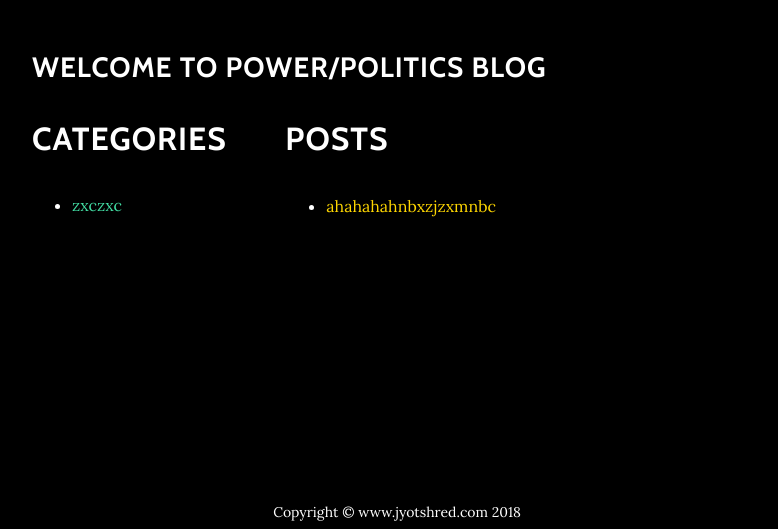
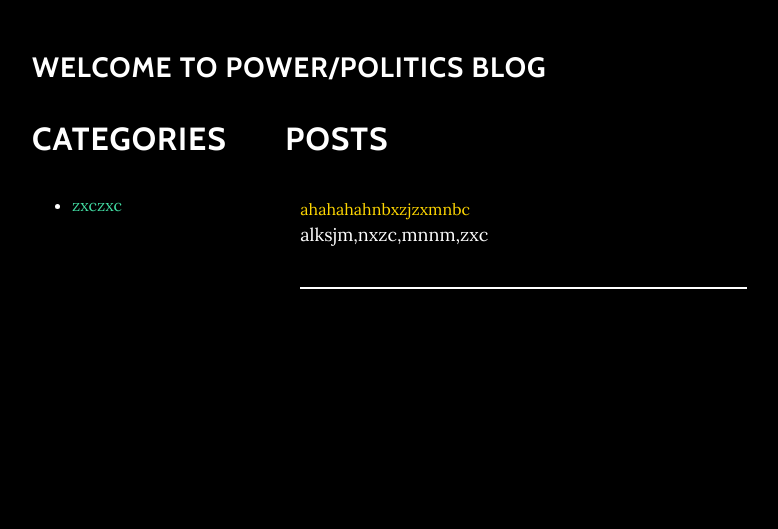
Before and after one commit to 00baker/gym, a Django app: template templates/politics/index.html in a window 1280 px wide. Shown: the part 149-678 px from the top of the page, without its empty margins (243-1021 px from the left). Run offline with Django 3.2, Linux system fonts and the light colour scheme; the template is opened without the code that fills it: values that come from a table or form of the project are taken from there, others are empty; data comes from the database, SQL or seed files in the repository; some libraries are stand-ins or nearby versions.

Commit message:
Update index.html
minor change

```diff
--- a/templates/politics/index.html
+++ b/templates/politics/index.html
@@ -18,17 +18,30 @@
         <div class="col-md-8">
             <h2>Posts</h2>
             {% if posts %}
-                <ul>
-                {% for post in posts %}
-                    <div class="card card-outline-primary mb-3 text-center" style="background-color: black">
-                        <div class="card-block">
-                            <blockquote class="card-blockquote">
-                                <li style="text-align: left"><a href="{{ post.get_absolute_url }}" style="color: #FFD700">{{ post.title }}</a></li>
-                            </blockquote>
+            <div class="container">
+                <div class="panel-group">
+                    {% for post in posts %}    <!-- for loop -->
+
+                        <div class="panel panel-default" style="border-bottom: 2px solid; border-color: white;padding-bottom: 2px;padding-top: 4px">
+                            <div class="panel-heading"><a id="asdf" href="{{ post.get_absolute_url }}" style="color: #FFD700">{{ post.title }}</a></div>
+                            <script type="text/javascript">
+                                $(document).ready(function(){
+                                    var maxLength = 90;
+                                    $(".show-read-more").each(function(){
+                                        var myStr = $(this).text();
+                                        if($.trim(myStr).length > maxLength){
+                                            var newStr = myStr.substring(0, maxLength);
+                                            $(this).empty().html(newStr);
+                                            $(this).append(' ...');
+                                        }
+                                    });
+                                });
+                            </script>
+                            <div class="panel-body" ><span class="show-read-more">{{ post.body|safe }}</span></div>
                         </div>
-                    </div>
-                {% endfor %}
-                </ul>
+                    {% endfor %}
+                </div>
+            </div>
             {% else %}
                 <div class="card card-outline-primary mb-3 text-center" style="background-color: black">
                     <div class="card-block">
```
